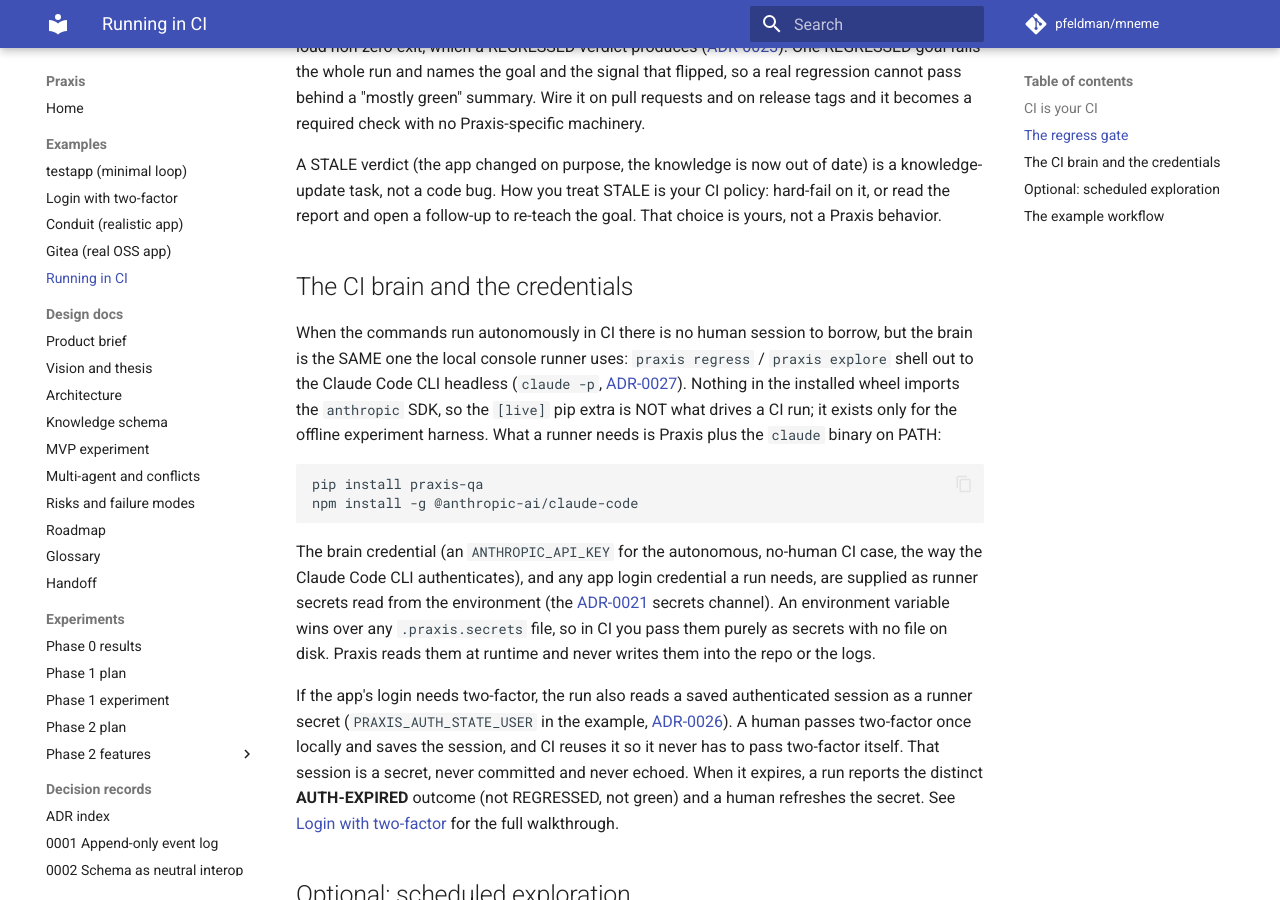
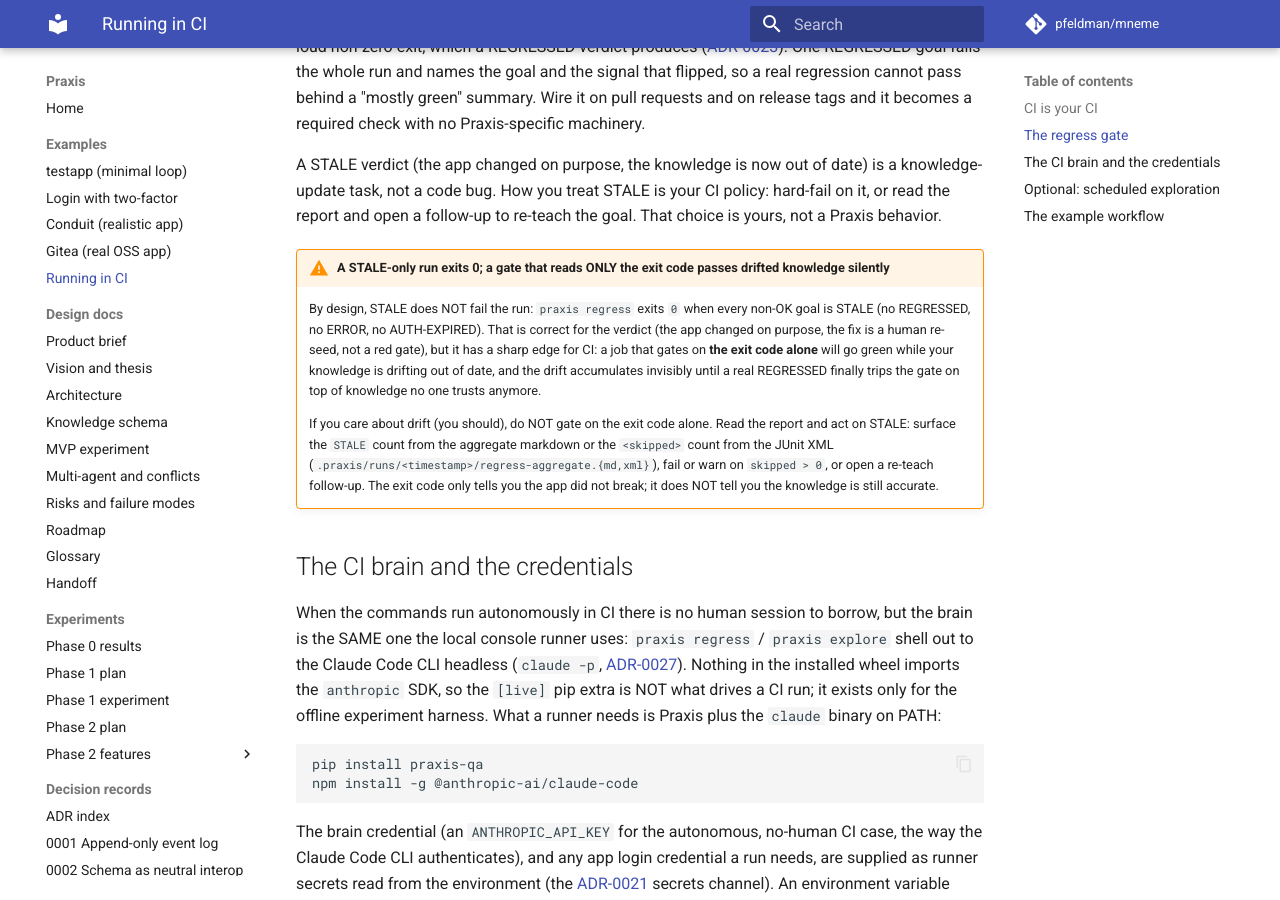
Before and after one commit to pfeldman/mneme, an MkDocs documentation site: the page built from docs/examples/ci.md, in a window 1280 px wide and 900 px high, scrolled down 878 px. Built offline with MkDocs 1.6.1 and Material for MkDocs 9.7.7, drawn with Linux system fonts in a browser that asks for light colours; comment, search, counter and statistics services are not loaded.

Commit message:
docs: loud note that a STALE-only regress exits 0 so an exit-code-only CI gate passes drifted knowledge

```diff
--- a/docs/examples/ci.md
+++ b/docs/examples/ci.md
@@ -38,6 +38,22 @@
 knowledge-update task, not a code bug. How you treat STALE is your CI policy: hard-fail on
 it, or read the report and open a follow-up to re-teach the goal. That choice is yours,
 not a Praxis behavior.
+
+!!! warning "A STALE-only run exits 0; a gate that reads ONLY the exit code passes drifted knowledge silently"
+    By design, STALE does NOT fail the run: `praxis regress` exits `0` when every
+    non-OK goal is STALE (no REGRESSED, no ERROR, no AUTH-EXPIRED). That is correct
+    for the verdict (the app changed on purpose, the fix is a human re-seed, not a
+    red gate), but it has a sharp edge for CI: a job that gates on **the exit code
+    alone** will go green while your knowledge is drifting out of date, and the
+    drift accumulates invisibly until a real REGRESSED finally trips the gate on top
+    of knowledge no one trusts anymore.
+
+    If you care about drift (you should), do NOT gate on the exit code alone. Read
+    the report and act on STALE: surface the `STALE` count from the aggregate
+    markdown or the `<skipped>` count from the JUnit XML
+    (`.praxis/runs/<timestamp>/regress-aggregate.{md,xml}`), fail or warn on
+    `skipped > 0`, or open a re-teach follow-up. The exit code only tells you the
+    app did not break; it does NOT tell you the knowledge is still accurate.
 
 ## The CI brain and the credentials
 
```
Also changed, not shown: README.md (+16 -0 lines).
